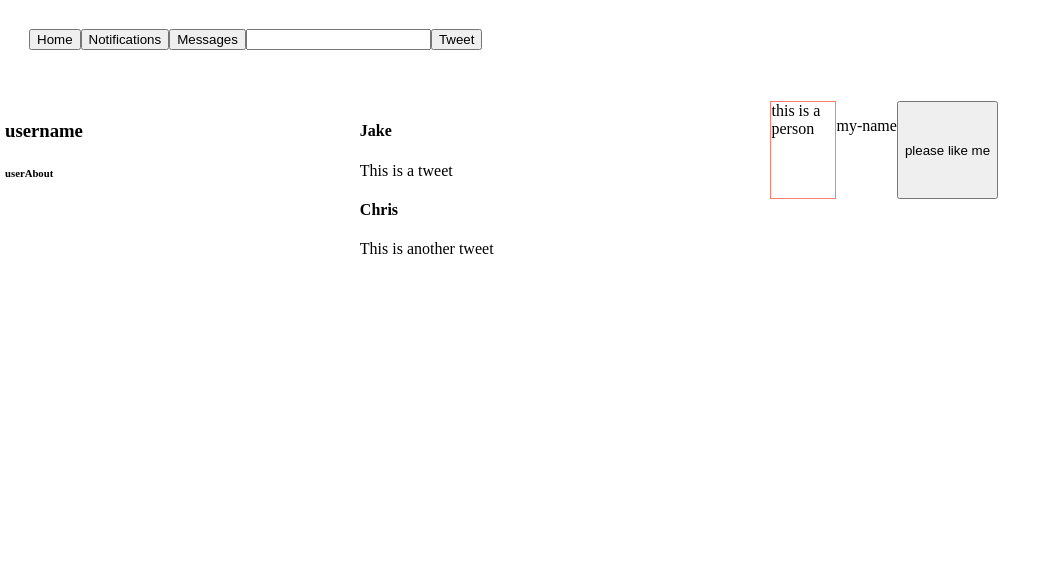
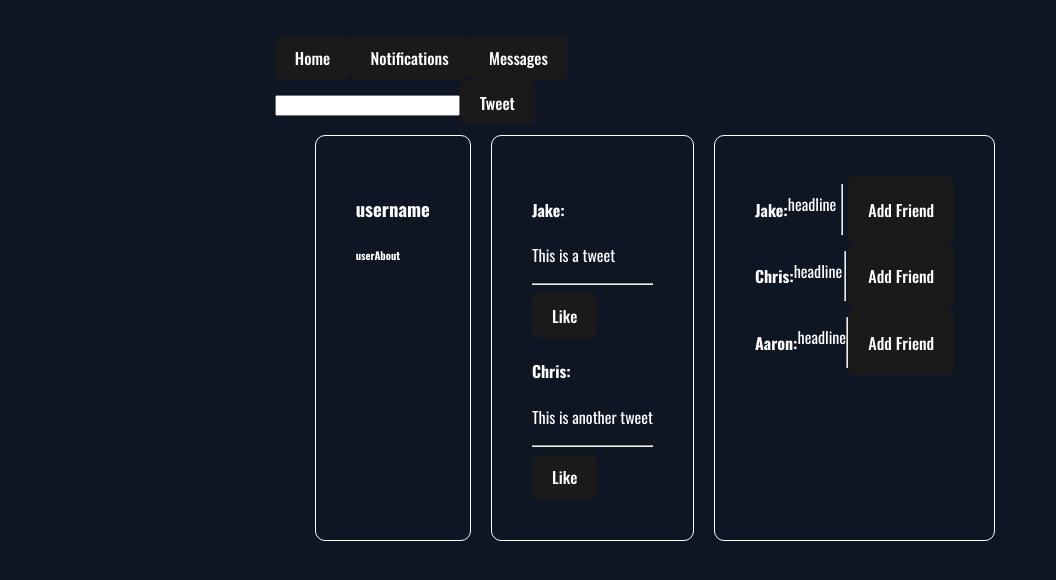
Before and after one commit to jamaier/social-clone, a React (Vite) app: page / in a window 1280 px wide. Shown: the top 580 px of the page, without its empty margins (0-1056 px from the left). Built offline with nearby package versions, Linux system fonts and the light colour scheme.

Commit message:
Update friend and friendlist
Co-authored-by: johnedisc <christopher.johnedis@gmail.com>

```diff
--- a/src/App.css
+++ b/src/App.css
@@ -1,10 +1,16 @@
+@import url("https://fonts.googleapis.com/css2?family=Oswald:wght@200;300;400;500;600;700&display=swap");
+
 #root {
   --gutter: 3em;
+  --root-font-size: 6em;
   margin: 5px;
 }
 
 body,
 html {
+  padding: 15px;
+  color: white;
+  font-family: "Oswald", sans-serif;
   margin: 0;
 }
 
@@ -15,29 +21,63 @@ html {
 }
 
 .content-container {
+  margin-left: 30px;
   display: flex;
   flex-direction: row;
-  justify-content: space-between;
-  gap: var(--gutter), var(--gutter);
+  justify-content: space-around;
 }
 
 .nav-container {
-  padding: calc(var(--gutter)/2);
   flex: 1 0 var(--gutter);
 }
 
 .sidebar,
 .feed,
 .friend-list {
+  border-radius: 10px;
+  padding: 40px;
+  margin: 10px;
   flex: 1 0 auto;
+  border: white solid 1px;
+  justify-content: space-around;
+}
+
+.navbar-buttons {
+  display: flex;
+}
+
+.searchbar {
+  display: flex;
+}
+
+.tweet-feed {
 }
 
 .friend-img {
   width: 4em;
   height: 6em;
-  border: 1px salmon solid;
 }
 
 .friend {
   display: flex;
 }
+
+button {
+  color: white;
+  border-radius: 8px;
+  border: 1px solid transparent;
+  padding: 0.6em 1.2em;
+  font-size: 1em;
+  font-weight: 500;
+  font-family: inherit;
+  background-color: #1a1a1a;
+  cursor: pointer;
+  transition: border-color 0.25s;
+}
+button:hover {
+  border-color: #646cff;
+}
+button:focus,
+button:focus-visible {
+  outline: 4px auto -webkit-focus-ring-color;
+}
--- a/src/Components/Feed.jsx
+++ b/src/Components/Feed.jsx
@@ -1,29 +1,25 @@
 import React from "react";
 import Tweet from "./Tweet";
-import './../App.css'
-
+import "./../App.css";
 
 const TweetList = [
   {
-  userName: 'Jake',
+    userName: "Jake",
     tweet: "This is a tweet",
   },
   {
-  userName: 'Chris',
+    userName: "Chris",
     tweet: "This is another tweet",
-  }
-]
+  },
+];
 
 function Feed() {
   return (
     <>
-        <div className='feed'>
-          {TweetList.map((tweet, index) =>
-            <Tweet
-            userName = {tweet.userName}
-            tweet = {tweet.tweet}
-            key = {index}/>
-          )}
+      <div className="tweet-feed">
+        {TweetList.map((tweet, index) => (
+          <Tweet userName={tweet.userName} tweet={tweet.tweet} key={index} />
+        ))}
       </div>
     </>
   );
--- a/src/Components/Friend.jsx
+++ b/src/Components/Friend.jsx
@@ -1,17 +1,23 @@
 import React from "react";
-import './../App.css'
+import PropTypes from "prop-types";
+import "./../App.css";
 
-function Friend() {
+function Friend(props) {
   return (
     <>
-        <div className='friend'>
-          {/* <img src={friendAvatar} alt="this is a friend image" /> */}
-          <div className='friend-img'>this is a person</div>
-          <p>my-name</p>
-          <button>please like me</button>
+      <div className="friend">
+        <h4>{props.name}:</h4>
+        <p>{props.headline}</p>
+        <hr />
+        <button>Add Friend</button>
       </div>
     </>
   );
 }
 
+Friend.propTypes = {
+  name: PropTypes.string,
+  headline: PropTypes.string,
+};
+
 export default Friend;
--- a/src/Components/FriendList.jsx
+++ b/src/Components/FriendList.jsx
@@ -1,12 +1,32 @@
 import React from "react";
 import Friend from "./Friend";
+import "./../App.css";
+
+const Friends = [
+  {
+    name: "Jake",
+    headline: "headline",
+  },
+  {
+    name: "Chris",
+    headline: "headline",
+  },
+  {
+    name: "Aaron",
+    headline: "headline",
+  },
+];
 
 function FriendList() {
   return (
-    <div>
-      <Friend />
-    </div>
-  )
+    <>
+      <div>
+        {Friends.map((friend, index) => (
+          <Friend name={friend.name} headline={friend.headline} key={index} />
+        ))}
+      </div>
+    </>
+  );
 }
 
-export default FriendList
+export default FriendList;
--- a/src/Components/Navbar.jsx
+++ b/src/Components/Navbar.jsx
@@ -3,12 +3,17 @@ import React from "react";
 function Navbar() {
   return (
     <>
-      <div className='navbar'>
-        <button>Home</button>
-        <button>Notifications</button>
-        <button>Messages</button>
-        <input type="text" name="search" id="search-bar" />
-        <button>Tweet</button>
+      <div className="navbar">
+        <div className="navbar-buttons">
+          <button>Home</button>
+          <button>Notifications</button>
+          <button>Messages</button>
+        </div>
+
+        <div className="search-bar">
+          <input type="text" name="search" id="search-bar" />
+          <button>Tweet</button>
+        </div>
       </div>
     </>
   );
--- a/src/Components/Sidebar.jsx
+++ b/src/Components/Sidebar.jsx
@@ -1,6 +1,6 @@
 import React from "react";
-import './../App.css'
-import User from "./User"
+import "./../App.css";
+import User from "./User";
 
 function Sidebar() {
   return (
--- a/src/Components/Tweet.jsx
+++ b/src/Components/Tweet.jsx
@@ -4,9 +4,11 @@ import PropTypes from "prop-types";
 function Tweet(props) {
   return (
     <>
-      <div className='tweet'>
-        <h4>{props.userName}</h4>
+      <div className="tweet">
+        <h4>{props.userName}:</h4>
         <p>{props.tweet}</p>
+        <hr />
+        <button>Like</button>
       </div>
     </>
   );
@@ -14,7 +16,7 @@ function Tweet(props) {
 
 Tweet.propTypes = {
   userName: PropTypes.string,
-  tweet: PropTypes.string
+  tweet: PropTypes.string,
 };
 
 export default Tweet;
--- a/src/Components/User.jsx
+++ b/src/Components/User.jsx
@@ -10,7 +10,7 @@ function User() {
         <h6>userAbout</h6>
       </div>
     </>
-  )
+  );
 }
 
 export default User;
--- a/src/index.css
+++ b/src/index.css
@@ -21,17 +21,17 @@ a {
 }
 a:hover {
   color: #535bf2;
-}
+}*/
 
 body {
+  background-color: rgb(14, 21, 35);
   margin: 0;
-  display: flex;
   place-items: center;
   min-width: 320px;
   min-height: 100vh;
 }
 
-h1 {
+/* h1 {
   font-size: 3.2em;
   line-height: 1.1;
 }
```
Lines whose indentation alone changed are shown as unchanged.
